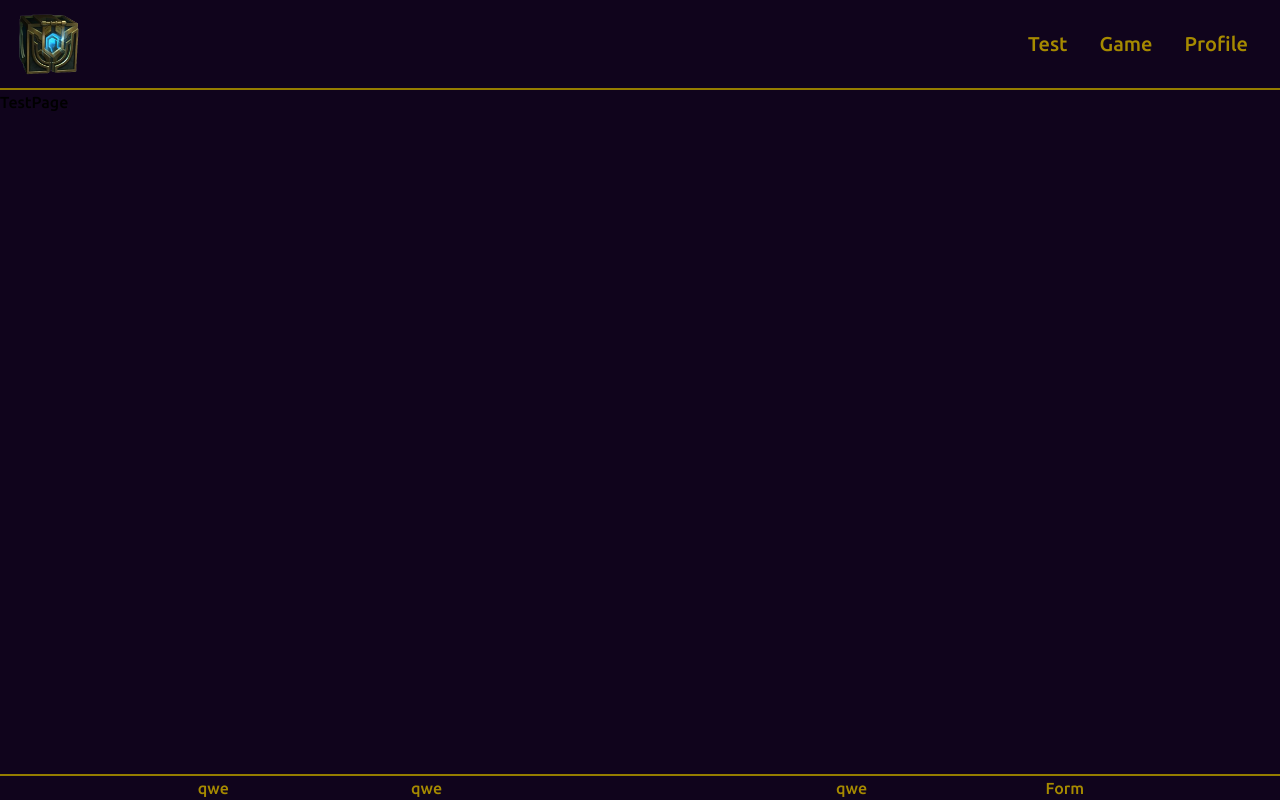
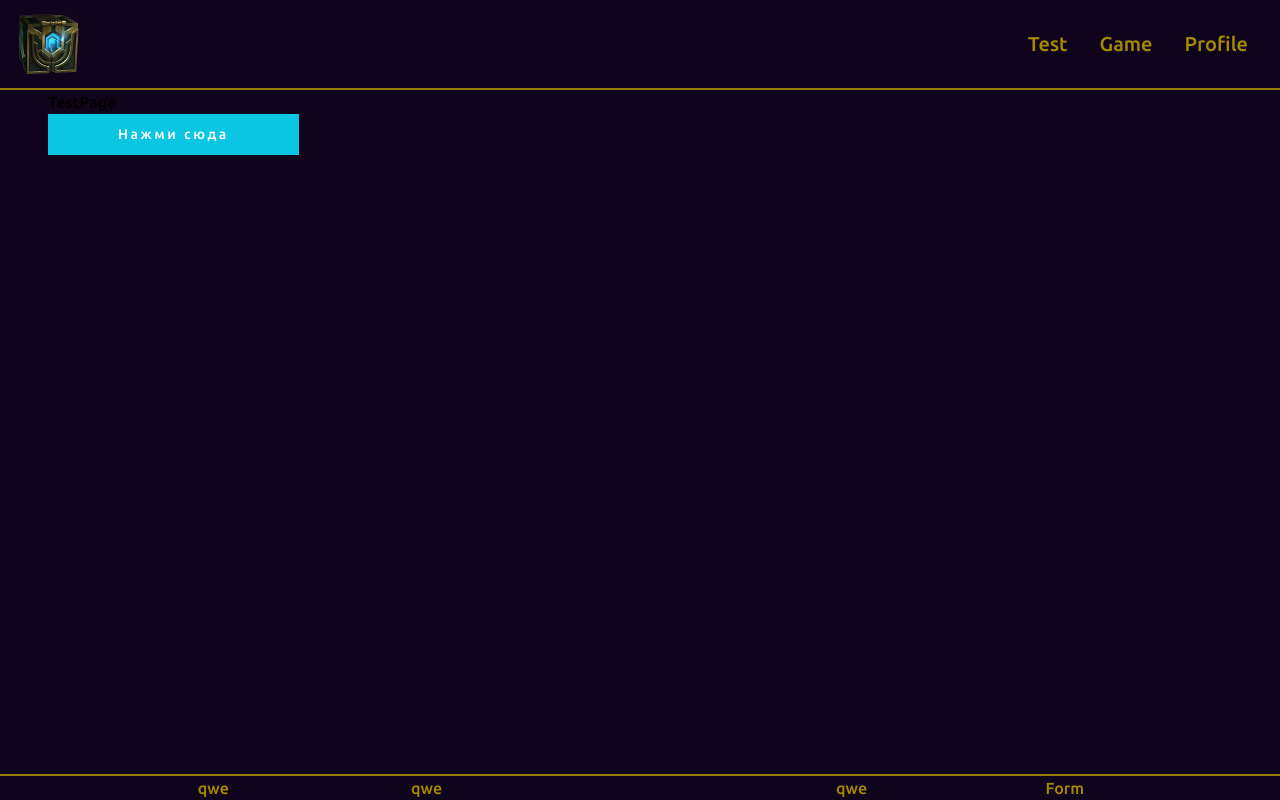
Before and after one commit to Auriel404DH/lol-project, a React (Create React App) app: page /test in a window 1280 px wide. Built offline with nearby package versions, Linux system fonts and the light colour scheme.

Commit message:
добавил кнопку

```diff
--- a/postcss.config.js
+++ b/postcss.config.js
@@ -1,7 +1,4 @@
 module.exports = {
-  // plugins: {
-  //   tailwindcss: {},
-  //   autoprefixer: {},
-  // },
+
   plugins: [require('tailwindcss'), require('autoprefixer')],
 };
--- /dev/null
+++ b/src/components/sharedC/buttons/ButtonMainPage.module.scss
@@ -0,0 +1,67 @@
+.wrapper {
+
+    &__btn {
+        background-color: #0BC6E3;
+        color: white;
+        padding: 10px 70px;
+        font-size: 14px;
+        letter-spacing: 2.5px;
+        position: relative;
+        overflow: hidden;
+    }
+
+}
+.btn {
+    &__line {
+        position: absolute;
+        display: block;
+    }
+    &__line--top {
+        height: 4px;
+        width: 100%;
+        top: 0;
+        left: -100%;
+        background: linear-gradient(90deg,transparent,white);
+    }
+    &__line--right {
+        height: 100%;
+        width: 4px;
+        top: -100%;
+        right: 0;
+        background: linear-gradient(180deg,transparent,white);
+    }
+    &__line--bottom {
+        height: 4px;
+        width: 100%;
+        bottom: 0;
+        left: 100%;
+        background: linear-gradient(270deg,transparent,white);
+    }
+    &__line--left {
+        height: 100%;
+        width: 4px;
+        bottom: -100%;
+        left: 0;
+        background: linear-gradient(360deg,transparent,white);
+    }
+    &:hover {
+        background-color: rgba(11, 198, 227, 0.5);
+        transition: 0.2s;
+    }
+    &:hover .btn__line--top{
+        left: 100%;
+        transition: 0.8s;
+    }
+    &:hover .btn__line--right{
+        top: 100%;
+        transition: 0.2s 0.2s;
+    }
+    &:hover .btn__line--bottom{
+        left: -100%;
+        transition: 0.2s 0.4s;
+    }
+    &:hover .btn__line--left{
+        bottom: 100%;
+        transition: 0.2s 0.6s;
+    }
+}
--- /dev/null
+++ b/src/components/sharedC/buttons/ButtonMainPage.tsx
@@ -0,0 +1,16 @@
+import React from 'react';
+import styles from './ButtonMainPage.module.scss'
+
+const ff = ['top','right','bottom','left']
+const ButtonMainPage = () => {
+  return (
+    <div className={styles.wrapper}>
+      <button className={`${styles.wrapper__btn} ${styles.btn}`}>
+        {ff.map((el,idx) => <span key={idx} className={`${styles.btn__line} ${styles["btn__line--"+el]}`} ></span>)}
+        Нажми сюда
+      </button>
+    </div>
+  );
+};
+
+export default ButtonMainPage;
--- a/src/pages/mainP/MainPage.tsx
+++ b/src/pages/mainP/MainPage.tsx
@@ -2,7 +2,7 @@ import React from 'react';
 import s from './MainPage.module.scss';
 
 const MainPage = () => {
-  return <div className="text-main">Main test</div>;
+  return <div className="text-main">Main</div>;
 };
 
 export default MainPage;
--- a/src/pages/testP/TestPage.tsx
+++ b/src/pages/testP/TestPage.tsx
@@ -1,7 +1,17 @@
 import React from 'react';
+import ButtonMainPage from '../../components/sharedC/buttons/ButtonMainPage'
 
 const TestPage = () => {
-  return <div>TestPage</div>;
+  return (
+    <div className='ml-12'>
+      <div>TestPage</div>
+      <ButtonMainPage/>
+    </div>
+
+
+
+
+  );
 };
 
 export default TestPage;
```
